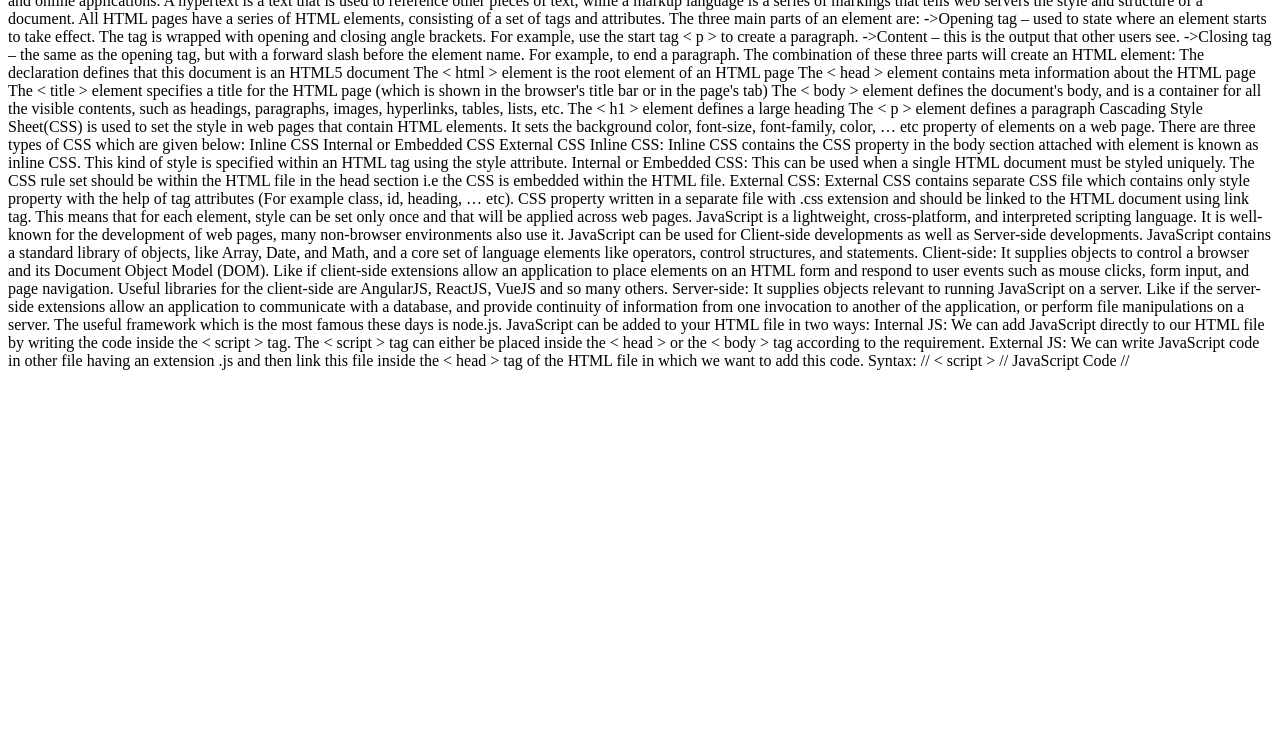
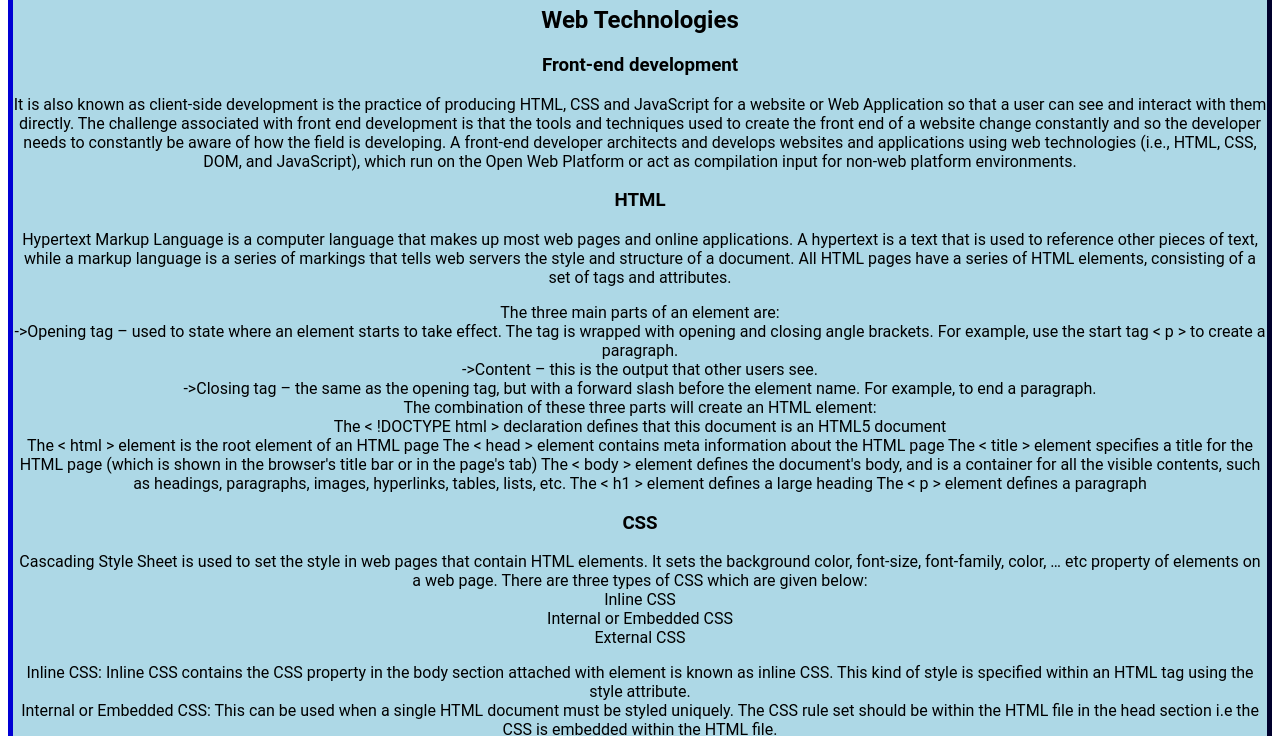
Before and after one commit to adnan1608/IndividualNotes-Adnan, a plain HTML site: page index.html in a window 1280 px wide. Shown: the part 88-824 px from the top of the page. Before the commit the page ends 800 px from the top, so only its background shows below. Drawn offline with Linux system fonts and the light colour scheme.

Commit message:
Version 1.9

```diff
--- a/index.html
+++ b/index.html
@@ -1,52 +1,88 @@
-<p> Front-end web development, also known as client-side development is the practice of producing HTML, CSS and JavaScript for a website or Web Application so that a user can see and interact with them directly. The challenge associated with front end development is that the tools and techniques used to create the front end of a website change constantly and so the developer needs to constantly be aware of how the field is developing.
+  <title>Notes-Adnan</title>
+  <html>
+  <head>
+  <style>
+    .myDiv {
+  border: 5px outset navy;
+  background-color: lightblue;
+  text-align: center;
+  font-family: roboto;
+
+}
+
+</style>
+</head>
+<body>
+
+  <div class="myDiv">
+
+  <h1>Notes-Adnan</h1>
+  <h2>Web Technologies</h2>
+
+<h3> Front-end development</h3>
+
+<div>It is also known as client-side development is the practice of producing HTML, CSS and JavaScript for a website or Web Application so that a user can see and interact with them directly. The challenge associated with front end development is that the tools and techniques used to create the front end of a website change constantly and so the developer needs to constantly be aware of how the field is developing.
 
 A front-end developer architects and develops websites and applications using web technologies (i.e., HTML, CSS, DOM, and JavaScript), which run on the Open Web Platform or act as compilation input for non-web platform environments.
+</div>
 
-Hypertext Markup Language (HTML) is a computer language that makes up most web pages and online applications. A hypertext is a text that is used to reference other pieces of text, while a markup language is a series of markings that tells web servers the style and structure of a document.
+<h3>HTML</h3>
+<p> Hypertext Markup Language is a computer language that makes up most web pages and online applications. A hypertext is a text that is used to reference other pieces of text, while a markup language is a series of markings that tells web servers the style and structure of a document.
 All HTML pages have a series of HTML elements, consisting of a set of tags and attributes.
 
-The three main parts of an element are:
+<div>The three main parts of an element are:</div>
 
-->Opening tag – used to state where an element starts to take effect. The tag is wrapped with opening and closing angle brackets. For example, use the start tag < p > to create a paragraph.
-->Content – this is the output that other users see.
-->Closing tag – the same as the opening tag, but with a forward slash before the element name. For example,  </ p >  to end a paragraph.
+<div>->Opening tag – used to state where an element starts to take effect. The tag is wrapped with opening and closing angle brackets. For example, use the start tag < p > to create a paragraph.</div>
+<div>->Content – this is the output that other users see.</div>
+<div>->Closing tag – the same as the opening tag, but with a forward slash before the element name. For example,  </ p >  to end a paragraph.</div>
 The combination of these three parts will create an HTML element:
 
-The <!DOCTYPE html> declaration defines that this document is an HTML5 document
+<div>The < !DOCTYPE html > declaration defines that this document is an HTML5 document</div>
 The < html > element is the root element of an HTML page
 The < head > element contains meta information about the HTML page
 The < title > element specifies a title for the HTML page (which is shown in the browser's title bar or in the page's tab)
 The < body > element defines the document's body, and is a container for all the visible contents, such as headings, paragraphs, images, hyperlinks, tables, lists, etc.
 The < h1 > element defines a large heading
-The < p > element defines a paragraph
+The < p > element defines a paragraph</center>
+</p>
+
+<h3>CSS </h3>
+
+<p> Cascading Style Sheet is used to set the style in web pages that contain HTML elements. It sets the background color, font-size, font-family, color, … etc property of elements on a web page.
+There are three types of CSS which are given below:<br>
 
 
-Cascading Style Sheet(CSS) is used to set the style in web pages that contain HTML elements. It sets the background color, font-size, font-family, color, … etc property of elements on a web page.
-There are three types of CSS which are given below:
+Inline CSS<br>
+Internal or Embedded CSS<br>
+External CSS<br>
 
-
-Inline CSS
-Internal or Embedded CSS
-External CSS
-
-Inline CSS: Inline CSS contains the CSS property in the body section attached with element is known as inline CSS. This kind of style is specified within an HTML tag using the style attribute.
+<div>Inline CSS: Inline CSS contains the CSS property in the body section attached with element is known as inline CSS. This kind of style is specified within an HTML tag using the style attribute.</div>
 
 Internal or Embedded CSS: This can be used when a single HTML document must be styled uniquely. The CSS rule set should be within the HTML file in the head section i.e the CSS is embedded within the HTML file.
 
-External CSS: External CSS contains separate CSS file which contains only style property with the help of tag attributes (For example class, id, heading, … etc). CSS property written in a separate file with .css extension and should be linked to the HTML document using link tag. This means that for each element, style can be set only once and that will be applied across web pages.
+<div>External CSS: External CSS contains separate CSS file which contains only style property with the help of tag attributes (For example class, id, heading, … etc). CSS property written in a separate file with .css extension and should be linked to the HTML document using link tag. This means that for each element, style can be set only once and that will be applied across web pages.</div>
+</p>
 
-JavaScript is a lightweight, cross-platform, and interpreted scripting language. It is well-known for the development of web pages, many non-browser environments also use it. JavaScript can be used for Client-side developments as well as Server-side developments. JavaScript contains a standard library of objects, like Array, Date, and Math, and a core set of language elements like operators, control structures, and statements.
+<h3>JavaScript</h3>
 
-Client-side: It supplies objects to control a browser and its Document Object Model (DOM). Like if client-side extensions allow an application to place elements on an HTML form and respond to user events such as mouse clicks, form input, and page navigation. Useful libraries for the client-side are AngularJS, ReactJS, VueJS and so many others.
-Server-side: It supplies objects relevant to running JavaScript on a server. Like if the server-side extensions allow an application to communicate with a database, and provide continuity of information from one invocation to another of the application, or perform file manipulations on a server. The useful framework which is the most famous these days is node.js.
-JavaScript can be added to your HTML file in two ways:
+<p>It is a lightweight, cross-platform, and interpreted scripting language. It is well-known for the development of web pages, many non-browser environments also use it. JavaScript can be used for Client-side developments as well as Server-side developments. JavaScript contains a standard library of objects, like Array, Date, and Math, and a core set of language elements like operators, control structures, and statements.
 
-Internal JS: We can add JavaScript directly to our HTML file by writing the code inside the < script > tag. The < script > tag can either be placed inside the < head > or the < body > tag according to the requirement.
+<div>Client-side: It supplies objects to control a browser and its Document Object Model (DOM). Like if client-side extensions allow an application to place elements on an HTML form and respond to user events such as mouse clicks, form input, and page navigation. Useful libraries for the client-side are AngularJS, ReactJS, VueJS and so many others.
+Server-side: It supplies objects relevant to running JavaScript on a server. Like if the server-side extensions allow an application to communicate with a database, and provide continuity of information from one invocation to another of the application, or perform file manipulations on a server. The useful framework which is the most famous these days is node.js.</div>
+JavaScript can be added to your HTML file in two ways:<br>
+
+Internal JS: We can add JavaScript directly to our HTML file by writing the code inside the < script > tag. The < script > tag can either be placed inside the < head > or the < body > tag according to the requirement. <br>
 External JS: We can write JavaScript code in other file having an extension .js and then link this file inside the < head > tag of the HTML file in which we want to add this code.
 
-Syntax:
+<div>Syntax:
 
 // < script >
     // JavaScript Code
 // </ script >
+</div>
+
 </p>
+</div>
+
+</body>
+</html>
--- /dev/null
+++ b/style.css
@@ -0,0 +1,3 @@
+div {
+  display: block;
+}
```
Also changed, not shown: Notes.txt (deleted).
